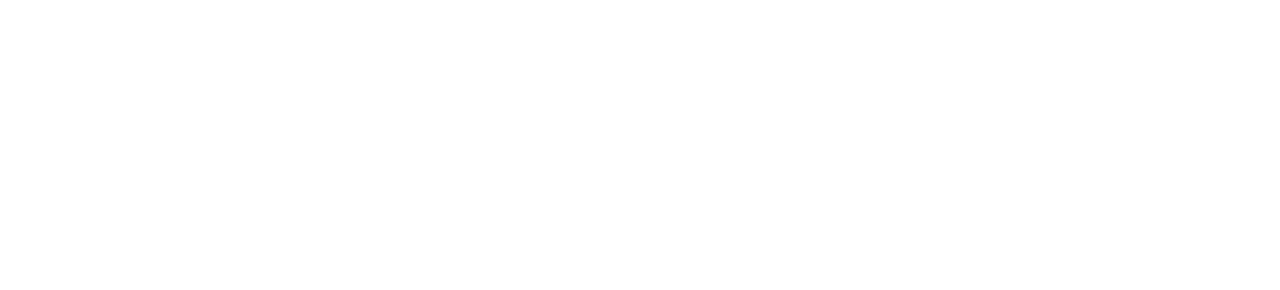
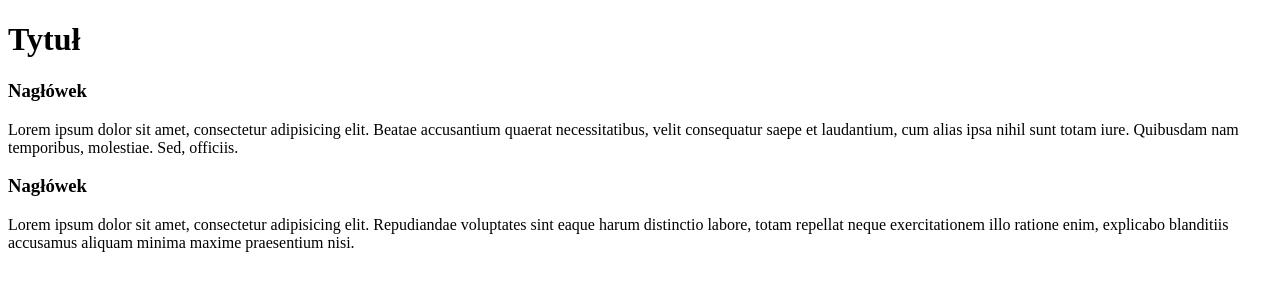
Before and after one commit to cpthardy/zadanie-22, a plain HTML site: page index.html in a window 1280 px wide. Drawn offline with Linux system fonts and the light colour scheme.

Commit message:
dodano strukture z zadania

```diff
--- a/index.html
+++ b/index.html
@@ -6,6 +6,10 @@
     <link rel="stylesheet" href="css/style.css">
 </head>
 <body>
-
+     <h1>Tytuł</h1>
+    <h3>Nagłówek</h3>
+    <p>Lorem ipsum dolor sit amet, consectetur adipisicing elit. Beatae accusantium quaerat necessitatibus, velit consequatur saepe et laudantium, cum alias ipsa nihil sunt totam iure. Quibusdam nam temporibus, molestiae. Sed, officiis.</p>
+    <h3>Nagłówek</h3>
+    <p>Lorem ipsum dolor sit amet, consectetur adipisicing elit. Repudiandae voluptates sint eaque harum distinctio labore, totam repellat neque exercitationem illo ratione enim, explicabo blanditiis accusamus aliquam minima maxime praesentium nisi.</p>
 </body>
 </html>
```
